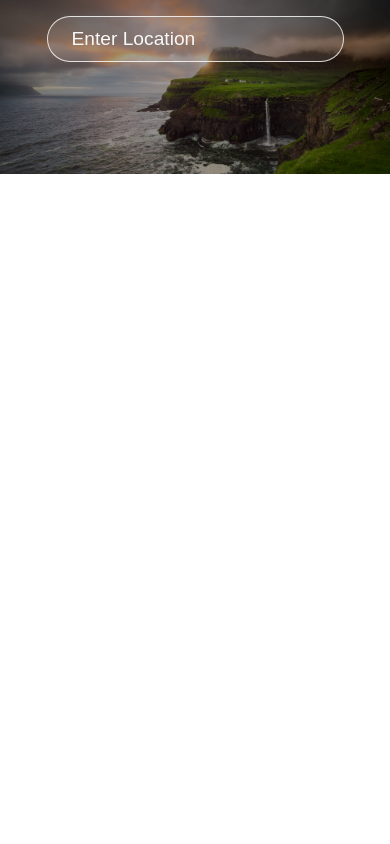
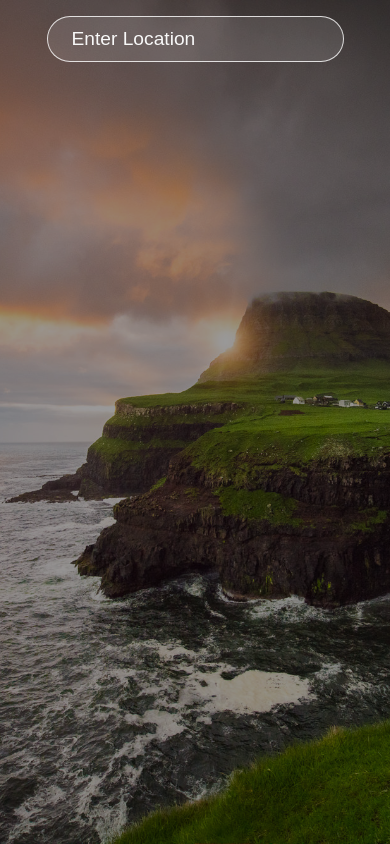
Before and after one commit to dusanisakov97/weather-app, a React (Create React App) app: page / in a window 390 px wide. Built offline with nearby package versions, Linux system fonts and the light colour scheme.

Commit message:
Fix responsive measures

```diff
--- a/src/index.css
+++ b/src/index.css
@@ -126,9 +126,24 @@ h1 {
 @media only screen and (max-width: 768px) {
   .app {
     width: 100%;
-    height: 100%;
     position: relative;
     background-color: rgba(0, 0, 0, 0.4);
     color: #fff;
   }
+
+  p {
+    font-size: 1.2rem;
+  }
+
+  h1 {
+    font-size: 4rem;
+  }
+
+  .container {
+    margin: 0 auto;
+  }
+
+  .forecast {
+    margin: 2rem auto;
+  }
 }
```
